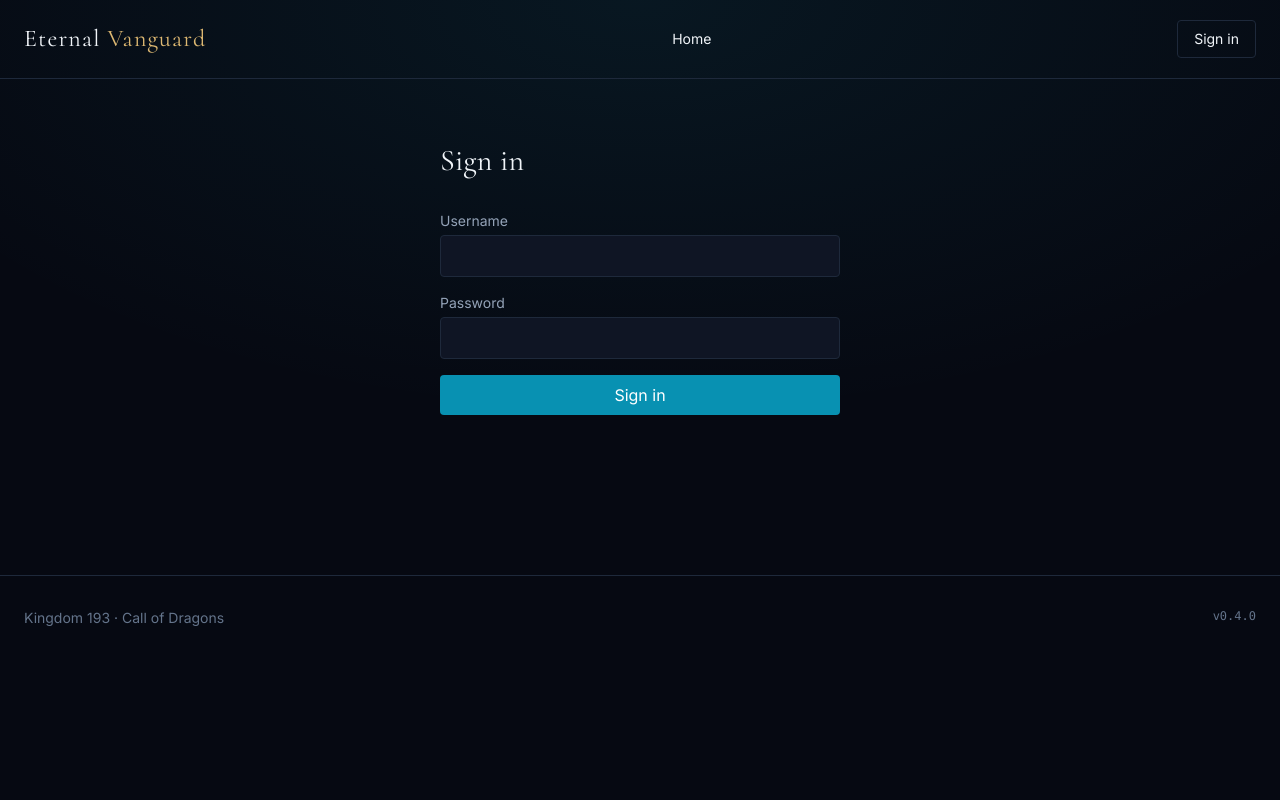
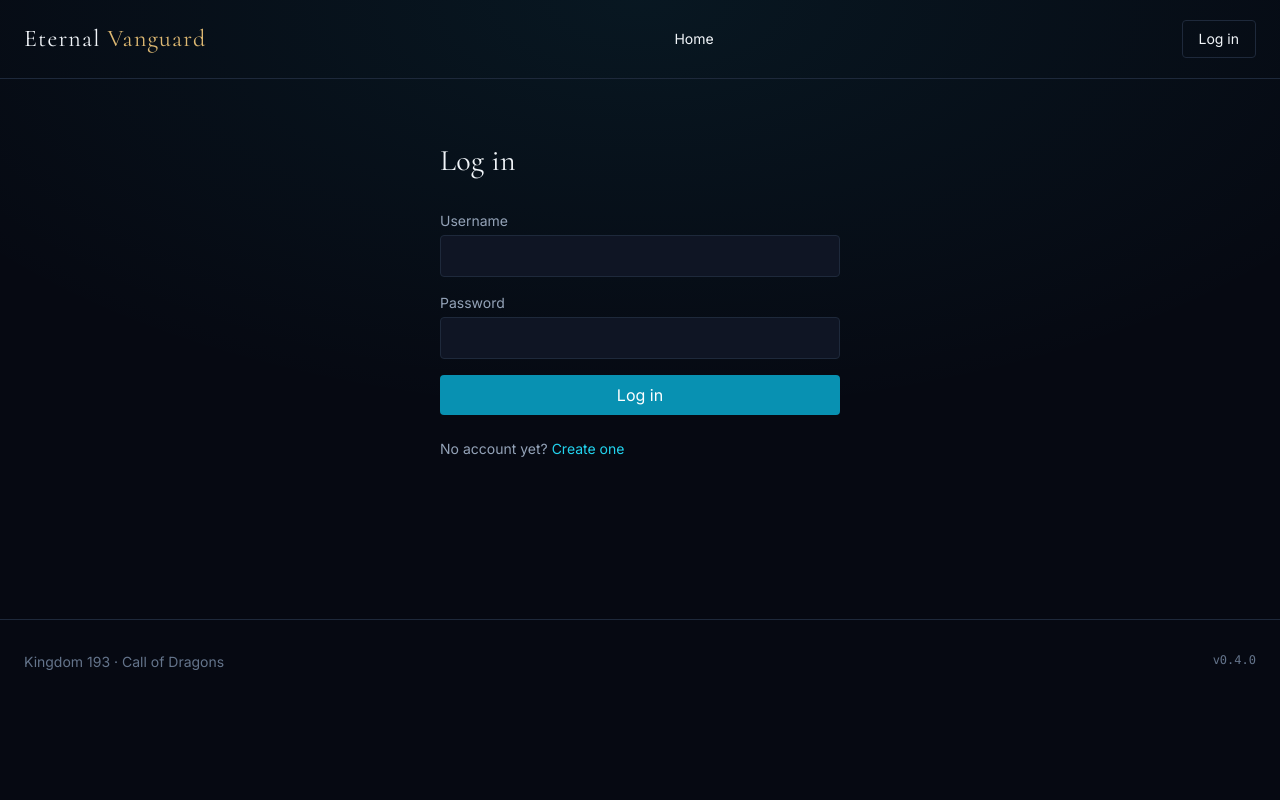
Before and after one commit to cristian-garciapina/eternal-vanguard-site, a FastAPI app: page /login in a window 1280 px wide. Run offline with FastAPI, Linux system fonts and the light colour scheme; parts of the project's set-up code (start-up, migrations or seed data) failed here and were passed over; some libraries are stand-ins or nearby versions.

Commit message:
feat(auth,dashboard): server-side sessions, live data, full nav
- Argon2 password hashing via passlib (over bcrypt, OWASP-recommended)
- User + UserSession models with httpOnly cookie sessions (30d lifetime)
- RequiresLoginException → 303 redirect to /login?next=<path>
- require_user / require_staff / require_owner dependencies
- /login + /logout routes with form-based auth (auth_routes.py)
- /dashboard wired to real data via queries.py: KPIs, grade distribution,
  top 20 performers with start/current power
- Nav: login/logout flow with username + role badge (OWNER violet,
  STAFF gold), Roster/Profile/Pending/Users links gated by role
- All UI strings in English (project language)

```diff
--- a/app/auth.py
+++ b/app/auth.py
@@ -147,10 +147,20 @@ def require_user(
 
 
 def require_staff(user: User = Depends(require_user)) -> User:
-    """Forces staff role. 403 if member-only."""
-    if user.role != "staff":
+    """Forces staff-level access (staff or owner). 403 if member-only."""
+    if user.role not in ("staff", "owner"):
         raise HTTPException(
             status_code=status.HTTP_403_FORBIDDEN,
             detail="Staff only.",
         )
     return user
+
+
+def require_owner(user: User = Depends(require_user)) -> User:
+    """Forces owner role. 403 otherwise."""
+    if user.role != "owner":
+        raise HTTPException(
+            status_code=status.HTTP_403_FORBIDDEN,
+            detail="Owner only.",
+        )
+    return user
--- a/app/main.py
+++ b/app/main.py
@@ -27,6 +27,9 @@ from .auth import (
     require_user,
 )
 from .auth_routes import router as auth_router
+from .signup_routes import router as signup_router
+from .staff_routes import router as staff_router
+from .profile_routes import router as profile_router
 from .ingest import router as ingest_router
 from .models import User
 
@@ -44,6 +47,9 @@ app = FastAPI(
 
 app.include_router(ingest_router)
 app.include_router(auth_router)
+app.include_router(signup_router)
+app.include_router(staff_router)
+app.include_router(profile_router)
 
 if STATIC_DIR.exists():
     app.mount("/static", StaticFiles(directory=STATIC_DIR), name="static")
--- a/app/templates/auth/login.html
+++ b/app/templates/auth/login.html
@@ -1,8 +1,8 @@
 {% extends "base.html" %}
-{% block title %}Sign in · Eternal Vanguard{% endblock %}
+{% block title %}Log in · Eternal Vanguard{% endblock %}
 {% block content %}
 <section class="max-w-md mx-auto px-6 py-16">
-  <h1 class="font-display text-3xl mb-8">Sign in</h1>
+  <h1 class="font-display text-3xl mb-8">Log in</h1>
 
   {% if error %}
   <div role="alert" class="mb-4 p-3 border border-red-700 bg-red-900/30 text-red-200 text-sm rounded">
@@ -24,8 +24,13 @@
     </div>
     <button type="submit"
             class="w-full px-4 py-2 bg-cyan-600 hover:bg-cyan-500 text-white rounded transition-colors">
-      Sign in
+      Log in
     </button>
   </form>
+
+  <p class="text-sm text-secondary mt-6">
+    No account yet?
+    <a href="/signup" class="text-cyan-400 hover:text-cyan-300">Create one</a>
+  </p>
 </section>
 {% endblock %}
--- a/app/templates/base.html
+++ b/app/templates/base.html
@@ -124,14 +124,21 @@
         {% if user %}
           <li><a href="/dashboard" class="hover:text-cyan-300 transition-colors">Dashboard</a></li>
           <li><a href="/roster" class="hover:text-cyan-300 transition-colors">Roster</a></li>
+          <li><a href="/profile" class="hover:text-cyan-300 transition-colors">Profile</a></li>
+          {% if user.role in ['staff', 'owner'] %}
+          <li><a href="/staff/registrations" class="hover:text-cyan-300 transition-colors">Pending</a></li>
+          <li><a href="/staff/users" class="hover:text-cyan-300 transition-colors">Users</a></li>
+          {% endif %}
         {% endif %}
       </ul>
 
       <div class="flex items-center gap-3" data-nav="session">
         {% if user %}
           <span class="text-sm text-secondary hidden sm:inline">
-            Signed in as <span class="text-primary font-medium" data-field="username">{{ user.username }}</span>
-            {% if user.role == 'staff' %}
+            Logged in as <span class="text-primary font-medium" data-field="username">{{ user.username }}</span>
+            {% if user.role == 'owner' %}
+              <span class="ml-1 text-xs uppercase tracking-wider text-violet-400" data-field="role-badge">owner</span>
+            {% elif user.role == 'staff' %}
               <span class="ml-1 text-xs uppercase tracking-wider text-gold" data-field="role-badge">staff</span>
             {% endif %}
           </span>
@@ -139,14 +146,14 @@
             <button type="submit"
                     class="text-sm px-4 py-2 border border-edge rounded hover:border-cyan-400 hover:text-cyan-300 transition-colors"
                     data-action="logout">
-              Sign out
+              Log out
             </button>
           </form>
         {% else %}
           <a href="/login"
              class="text-sm px-4 py-2 border border-edge rounded hover:border-cyan-400 hover:text-cyan-300 transition-colors"
              data-action="login">
-            Sign in
+            Log in
           </a>
         {% endif %}
       </div>
```
Also changed, not shown: app/models.py (+8 -0 lines).
